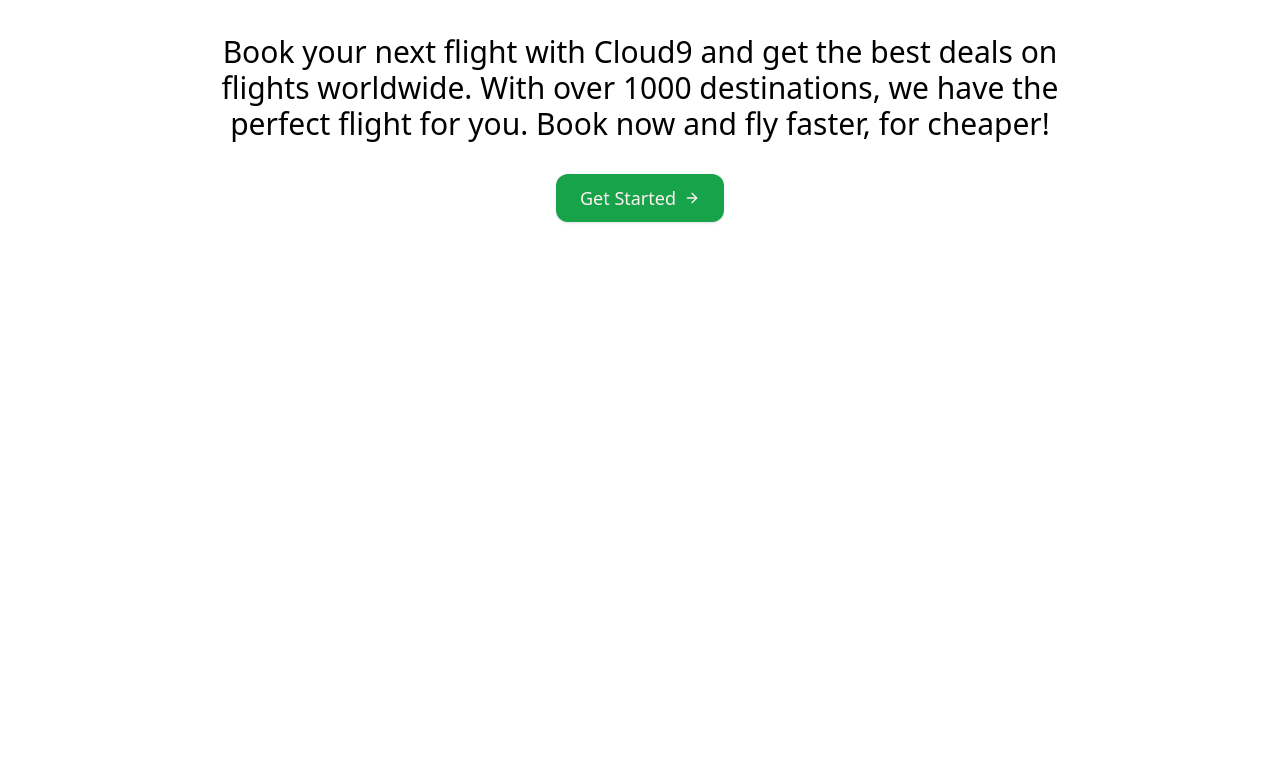
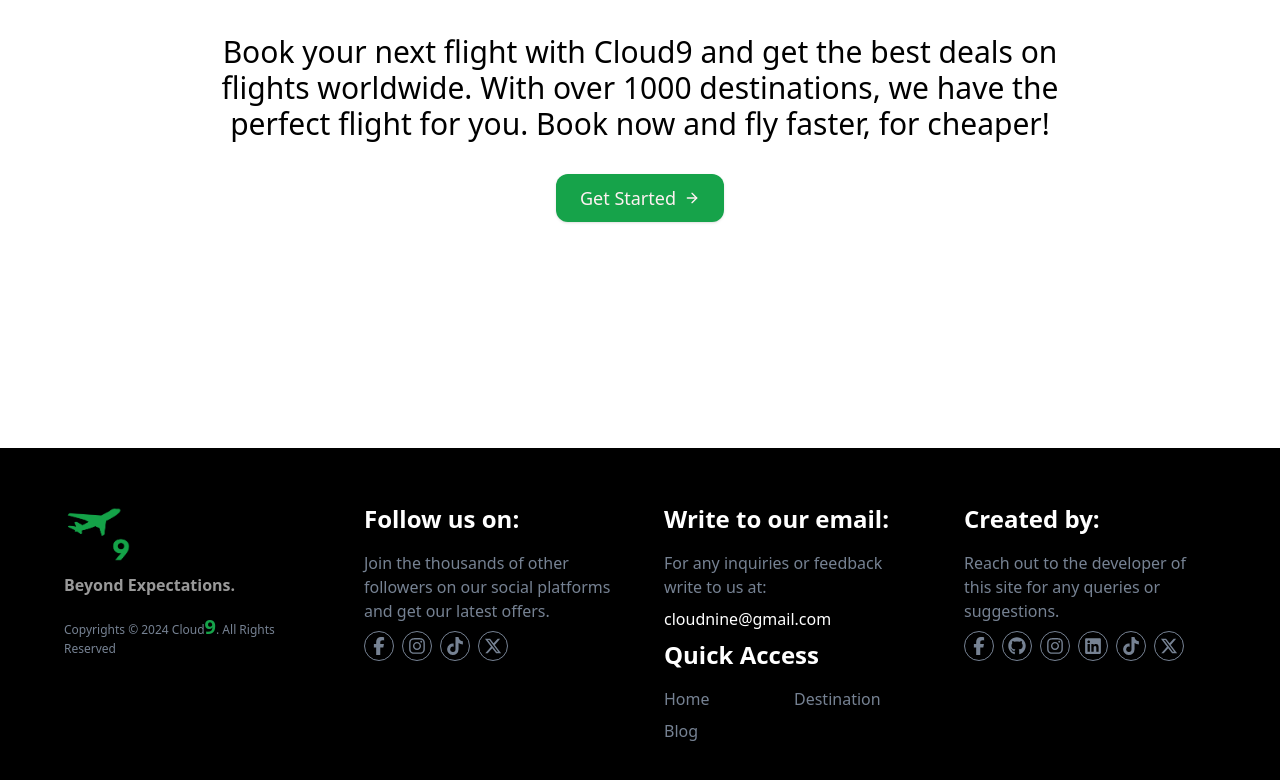
Before and after one commit to oluoko/Cloud9, a Next.js app: page / in a window 1280 px wide. Shown: the part 352-1132 px from the top of the page. Before the commit the page ends 800 px from the top, so only its background shows below. Built offline with nearby package versions, Linux system fonts and the light colour scheme; no server answers.

Commit message:
Cloud9: Added a footer

```diff
--- a/package.json
+++ b/package.json
@@ -21,6 +21,7 @@
     "next-themes": "^0.4.4",
     "react": "^19.0.0",
     "react-dom": "^19.0.0",
+    "react-icons": "^5.4.0",
     "tailwind-merge": "^2.6.0",
     "tailwindcss-animate": "^1.0.7"
   },
--- a/src/app/globals.css
+++ b/src/app/globals.css
@@ -58,3 +58,22 @@
     --chart-5: 340 75% 55%;
   }
 }
+
+/* scrollbar*/
+*::-webkit-scrollbar {
+  width: 7px;
+  background: transparent;
+}
+
+*::-webkit-scrollbar-track {
+  background: transparent;
+}
+
+*::-webkit-scrollbar-thumb {
+  background-color: var(--primary);
+  border-radius: 15px;
+}
+
+*::-webkit-scrollbar-thumb:hover {
+  background: var(--primary-foreground);
+}
--- a/src/app/page.tsx
+++ b/src/app/page.tsx
@@ -1,3 +1,4 @@
+import Footer from "@/components/Footer";
 import { Hero } from "@/components/Hero";
 import { NavBar } from "@/components/NavBar";
 
@@ -5,8 +6,9 @@
   return (
     <>
       <NavBar />
-      <div className="w-screen">
+      <div className="">
         <Hero />
+        <Footer />
       </div>
     </>
   );
--- /dev/null
+++ b/src/components/Footer.tsx
@@ -0,0 +1,145 @@
+import Image from "next/image";
+import Link from "next/link";
+import {
+  FaTiktok,
+  FaInstagram,
+  FaFacebookF,
+  FaXTwitter,
+  FaGithub,
+  FaLinkedin,
+} from "react-icons/fa6";
+import logoImage from "../../public/assets/logo gif black text.gif";
+
+const Footer = () => {
+  const socials = [
+    {
+      href: "https://www.facebook.com/profile.php?id=100070284942061",
+      label: "Facebook",
+      icon: FaFacebookF,
+    },
+    {
+      href: "https://www.instagram.com/that_guy.brian",
+      label: "Instagram",
+      icon: FaInstagram,
+    },
+    {
+      href: "https://www.tiktok.com/that_guy.brian",
+      label: "TikTok",
+      icon: FaTiktok,
+    },
+    { href: "https://x.com/oluoko_", label: "Twitter", icon: FaXTwitter },
+  ];
+
+  const briansSocials = [
+    {
+      href: "https://www.facebook.com/profile.php?id=100070284942061",
+      label: "Facebook",
+      icon: FaFacebookF,
+    },
+    { href: "https://github.com/oluoko", label: "Github", icon: FaGithub },
+    {
+      href: "https://instagram.com/that_guy.brian",
+      label: "Instagram",
+      icon: FaInstagram,
+    },
+    {
+      href: "https://www.linkedin.com/in/brianoluoko",
+      label: "Linkedin",
+      icon: FaLinkedin,
+    },
+    {
+      href: "https://tiktok.com/@that_guy.brian",
+      label: "Tiktok",
+      icon: FaTiktok,
+    },
+    { href: "https://x.com/@oluoko_", label: "Twitter", icon: FaXTwitter },
+  ];
+  return (
+    <div className="w-full h-[270px] md:h-[350px] bg-black text-slate-400/80 p-2 md:px-10 flex flex-col justify-center items-center">
+      <div className="grid grid-cols-2 lg:grid-cols-4 w-full h-10/12">
+        <div className="grid my-4 md:my-2 mx-3 md:mx-6 content-start h-full">
+          <h3 className="text-xl md:text-2xl font-bold text-white mb-4 grid ">
+            <span>
+              <Image src={logoImage} alt="logo image" className="size-[70px]" />
+            </span>
+            <span className="text-sm md:text-base text-white/60">
+              Beyond Expectations.
+            </span>
+          </h3>
+
+          <span className=" text-xs">
+            Copyrights © 2024 Cloud
+            <span className="text-primary text-xl font-black">9</span>. All
+            Rights Reserved
+          </span>
+        </div>
+
+        <div className="grid my-4 md:my-2 mx-3 md:mx-6 content-start  h-full">
+          <h3 className="text-xl md:text-2xl font-bold text-white mb-4 ">
+            Follow us on:
+          </h3>
+          <p className="mb-2">
+            Join the thousands of other followers on our social platforms and
+            get our latest offers.
+          </p>
+          <div className="w-full flex gap-2">
+            {socials.map((social) => (
+              <Link href={social.href} key={social.href} target="_blank">
+                <div className="rounded-full border hover:text-primary hover:border-primary border-slate-400/80 size-[30px] p-[5px]">
+                  <social.icon className="size-full " />
+                </div>
+              </Link>
+            ))}
+          </div>
+        </div>
+
+        <div className="grid my-4 md:my-2 mx-3 md:mx-6 content-start h-full">
+          <h3 className="text-xl md:text-2xl font-bold text-white mb-4 ">
+            Write to our email:
+          </h3>
+          <p className="mb-2">For any inquiries or feedback write to us at:</p>
+          <a href="mailto:brianotieno586@gmail.com" className="mb-2">
+            <span className="text-white hover:text-primary">
+              cloudnine@gmail.com
+            </span>
+          </a>
+          <h3 className="text-xl md:text-2xl font-bold text-white mb-4 ">
+            Quick Access
+          </h3>
+          <div className="grid grid-cols-2 gap-2">
+            <Link href="/">
+              <span className=" hover:text-primary">Home</span>
+            </Link>
+            <Link href="/destinations">
+              <span className=" hover:text-primary">Destination</span>
+            </Link>
+            <Link href="/blog">
+              <span className=" hover:text-primary">Blog</span>
+            </Link>
+          </div>
+        </div>
+
+        <div className="grid my-4 md:my-2 mx-3 md:mx-6 content-start  h-full">
+          <h3 className="text-xl md:text-2xl font-bold text-white mb-4 ">
+            Created by:
+          </h3>
+          <p className="mb-2">
+            Reach out to the developer of this site for any queries or
+            suggestions.
+          </p>
+          <div className="w-full flex gap-2">
+            {briansSocials.map((social) => (
+              <Link href={social.href} key={social.href} target="_blank">
+                <div className="rounded-full border hover:text-primary hover:border-primary border-slate-400/80 size-[30px] p-[5px]">
+                  <social.icon className="size-full " />
+                </div>
+              </Link>
+            ))}
+          </div>
+        </div>
+      </div>
+    </div>
+  );
+};
+
+export default Footer;
```
Also changed, not shown: public/assets/logo gif black text.gif (renamed from public/assets/logo gif.gif), 1 other file (tests, documents, lock files or other folders).
